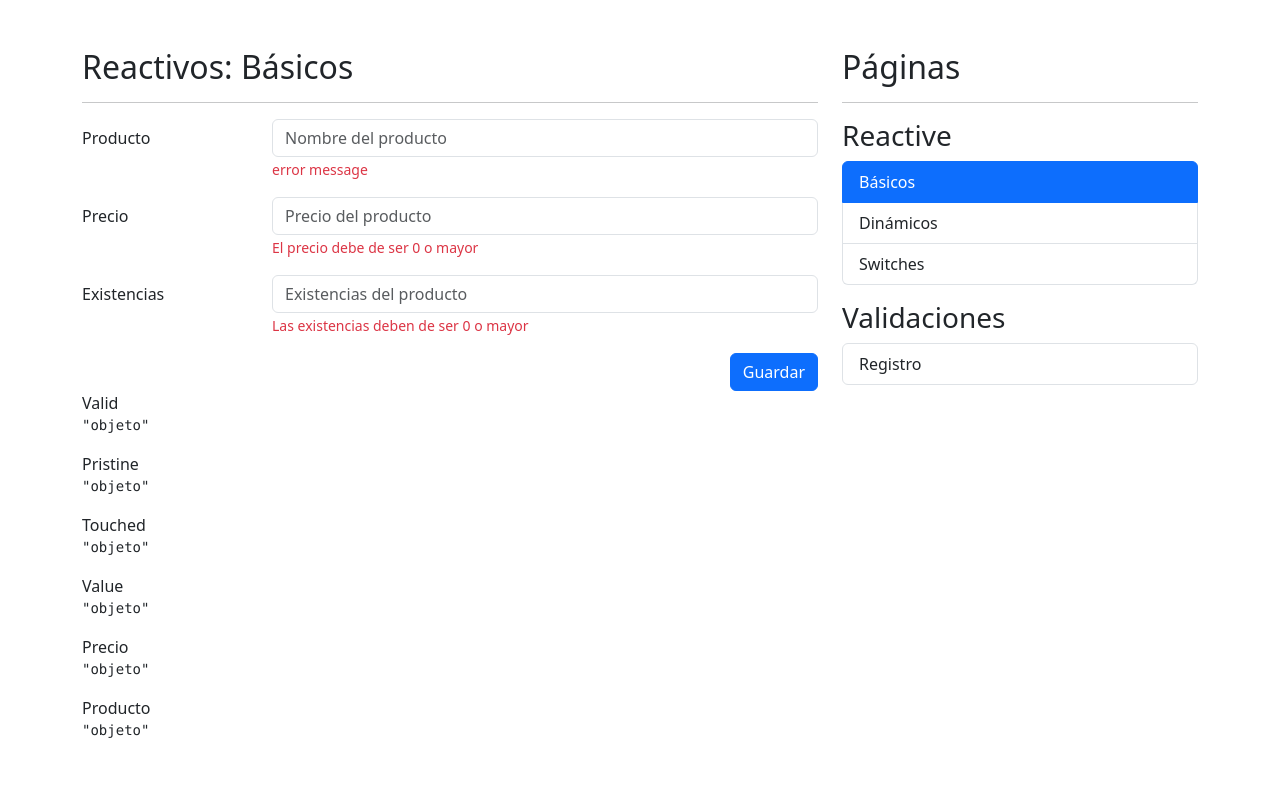
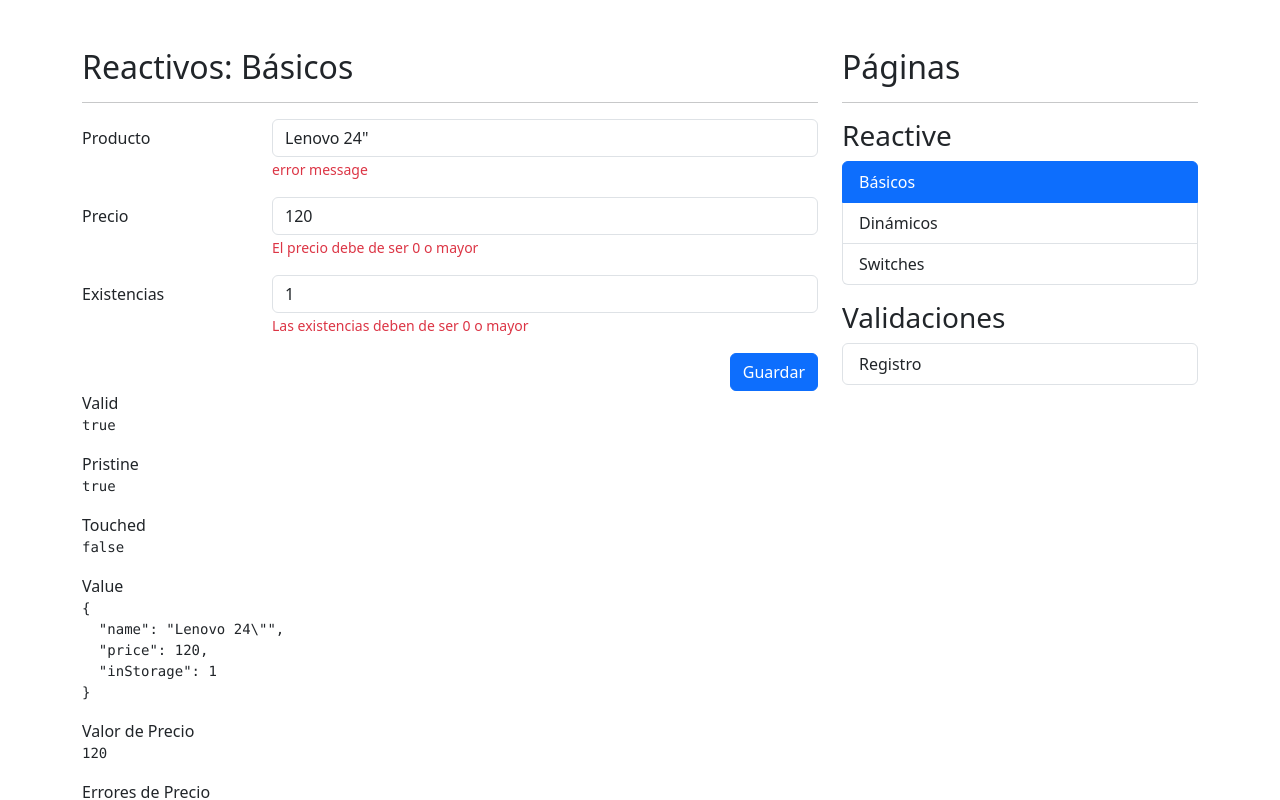
Before and after one commit to CarlosBarriuso/07-formApp, an Angular app: page /reactive/basic in a window 1280 px wide. Shown: the top 800 px of the page. Built offline with nearby package versions, Linux system fonts and the light colour scheme.

Commit message:
Validaciones y establecer valores

```diff
--- a/src/app/reactive/pages/basic-page/basic-page.component.html
+++ b/src/app/reactive/pages/basic-page/basic-page.component.html
@@ -3,8 +3,8 @@
 
 <div class="row">
     <div class="col">
-
-        <form autocomplete="off">
+        <!-- Para enlazar el formulatio  con el ts hay que añadir el [formGroup]='nombre_del_formulario' -->
+        <form [formGroup]="myForm" (ngSubmit)="onSave()" autocomplete="off">
 
             <!-- Campo de producto -->
             <div class="mb-3 row">
@@ -13,6 +13,7 @@
 
                     <input type="text"
                            class="form-control"
+                           formControlName="name"
                            placeholder="Nombre del producto">
 
                     <span class="form-text text-danger">
@@ -28,6 +29,7 @@
                 <div class="col-sm-9">
                     <input type="number"
                            class="form-control"
+                           formControlName="price"
                            placeholder="Precio del producto">
                     <span class="form-text text-danger">
                         El precio debe de ser 0 o mayor
@@ -41,6 +43,7 @@
                 <div class="col-sm-9">
                     <input type="number"
                            class="form-control"
+                           formControlName="inStorage"
                            placeholder="Existencias del producto">
 
                     <span class="form-text text-danger">
@@ -73,21 +76,27 @@
     <div class="col">
 
         <span>Valid</span>
-        <pre>{{ 'objeto' | json }}</pre>
+        <pre>{{ myForm.valid| json }}</pre>
 
         <span>Pristine</span>
-        <pre>{{ 'objeto' | json }}</pre>
+        <pre>{{ myForm.pristine| json }}</pre>
 
         <span>Touched</span>
-        <pre>{{ 'objeto' | json }}</pre>
+        <pre>{{ myForm.touched| json }}</pre>
 
         <span>Value</span>
-        <pre>{{ 'objeto' | json }}</pre>
+        <pre>{{ myForm.value| json }}</pre>
 
-        <span>Precio</span>
-        <pre>{{ 'objeto' | json }}</pre>
+        <span>Valor de Precio</span>
+        <pre>{{ myForm.controls['price'].value | json }}</pre>
 
-        <span>Producto</span>
-        <pre>{{ 'objeto' | json }}</pre>
+        <span>Errores de Precio</span>
+        <pre>{{ myForm.controls['price'].errors | json }}</pre>
+
+        <span>Nombre del Producto</span>
+        <pre>{{ myForm.controls['name'].value | json }}</pre>
+
+        <span>Errores del Producto</span>
+        <pre>{{ myForm.controls['name'].errors | json }}</pre>
     </div>
 </div>
--- a/src/app/reactive/pages/basic-page/basic-page.component.ts
+++ b/src/app/reactive/pages/basic-page/basic-page.component.ts
@@ -1,10 +1,50 @@
-import { Component } from '@angular/core';
+import { Component, OnInit } from '@angular/core';
+import { FormBuilder, FormGroup, Validators } from '@angular/forms';
 
+
+const pantalla = {
+  name: 'Lenovo 24"',
+  price: 120,
+  inStorage: 1
+}
 @Component({
   templateUrl: './basic-page.component.html',
   styles: [
   ]
 })
-export class BasicPageComponent {
+export class BasicPageComponent implements OnInit{
 
+  /*Para crear el formulario con FormGroup
+  public myForm: FormGroup = new FormGroup({
+    name: new FormControl(''),
+    precio: new FormControl(0),
+    almacenado: new FormControl(0),
+  });
+  */
+
+
+
+  //Para crear el formulario con FormBuilder hay que inyectar el servicio en el constructor
+  constructor( private  fb: FormBuilder ){}
+
+  //Para cargar el formulario con los valores que se recojan por el ejemplo del back, lo hacemos con OnInit()
+  ngOnInit(): void {
+      this.myForm.reset( pantalla );
+  }
+
+  public myForm: FormGroup = this.fb.group({
+    //las propiedades del objeto son  [ valor inicial, validación síncrona, validación asíncrona ]
+    name: ['', [ Validators.required, Validators.minLength(3) ], [] ],
+    price: [0, [ Validators.required, Validators.min(0) ], [] ],
+    inStorage: [0, [ Validators.required, Validators.min(0) ], [] ],
+  })
+
+  onSave():void {
+    if (this.myForm.invalid) return;
+    console.log(this.myForm.value);
+
+    //para poner el formulario al estado inicial  basta con llamar al método reset, en el
+    //cual podemos pasar un objeto (entre {}), con el valor de las propiedades que necesitemos
+    this.myForm.reset( { price:0, inStorage:0 } );
+  }
 }
--- a/src/app/reactive/reactive.module.ts
+++ b/src/app/reactive/reactive.module.ts
@@ -1,10 +1,12 @@
 import { NgModule } from '@angular/core';
 import { CommonModule } from '@angular/common';
+import { ReactiveFormsModule } from '@angular/forms';
 
 import { ReactiveRoutingModule } from './reactive-routing.module';
 import { BasicPageComponent } from './pages/basic-page/basic-page.component';
 import { DynamicPageComponent } from './pages/dynamic-page/dynamic-page.component';
 import { SwitchesPageComponent } from './pages/switches-page/switches-page.component';
+
 
 
 @NgModule({
@@ -15,6 +17,7 @@ import { SwitchesPageComponent } from './pages/switches-page/switches-page.compo
   ],
   imports: [
     CommonModule,
+    ReactiveFormsModule,
     ReactiveRoutingModule
   ]
 })
```
